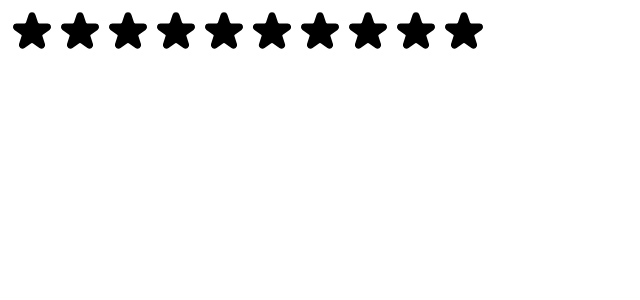
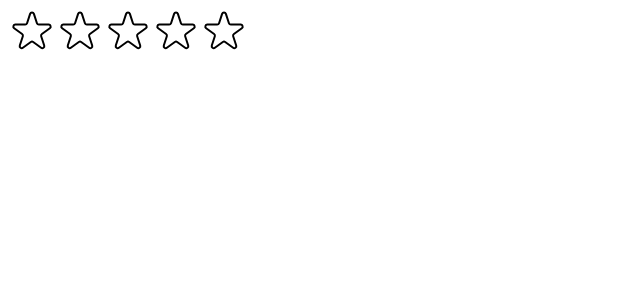
Before and after one commit to ExuLu/usepopcorn, a React (Create React App) app: page / in a window 1280 px wide. Shown: the top 300 px of the page, without its empty margins (0-640 px from the left). Built offline with nearby package versions, Linux system fonts and the light colour scheme.

Commit message:
add logic to StarRating component

```diff
--- a/src/StarRating.js
+++ b/src/StarRating.js
@@ -16,16 +16,23 @@ const textStyle = {
 };
 
 export default function StarRating({ maxRating = 5 }) {
-  const [rating, seRating] = useState(0);
+  const [rating, setRating] = useState(0);
+  const [temprRating, setTemprRating] = useState(0);
 
   return (
     <div style={containerStyle}>
       <div style={starContainerStyle}>
         {Array.from({ length: maxRating }, (_, i) => (
-          <Star key={i} onClick={() => seRating(i + 1)} />
+          <Star
+            key={i}
+            onRate={() => setRating(i + 1)}
+            onHoverIn={() => setTemprRating(i + 1)}
+            onHoverOut={() => setTemprRating(0)}
+            full={temprRating ? temprRating >= i + 1 : i + 1 <= rating}
+          />
         ))}
       </div>
-      <p style={textStyle}>{rating || ''}</p>
+      <p style={textStyle}>{temprRating || rating || ''}</p>
     </div>
   );
 }
@@ -37,9 +44,16 @@ const starStyle = {
   cursor: 'pointer',
 };
 
-function Star({ onClick }) {
+function Star({ onRate, full, onHoverIn, onHoverOut }) {
   return (
-    <span role='button' style={starStyle}>
+    <span
+      onMouseEnter={onHoverIn}
+      onMouseLeave={onHoverOut}
+      onClick={onRate}
+      role='button'
+      style={starStyle}
+    >
+      {full ? (
         <svg
           xmlns='http://www.w3.org/2000/svg'
           viewBox='0 0 20 20'
@@ -48,6 +62,21 @@ function Star({ onClick }) {
         >
           <path d='M9.049 2.927c.3-.921 1.603-.921 1.902 0l1.07 3.292a1 1 0 00.95.69h3.462c.969 0 1.371 1.24.588 1.81l-2.8 2.034a1 1 0 00-.364 1.118l1.07 3.292c.3.921-.755 1.688-1.54 1.118l-2.8-2.034a1 1 0 00-1.175 0l-2.8 2.034c-.784.57-1.838-.197-1.539-1.118l1.07-3.292a1 1 0 00-.364-1.118L2.98 8.72c-.783-.57-.38-1.81.588-1.81h3.461a1 1 0 00.951-.69l1.07-3.292z' />
         </svg>
+      ) : (
+        <svg
+          xmlns='http://www.w3.org/2000/svg'
+          fill='none'
+          viewBox='0 0 24 24'
+          stroke='#000'
+        >
+          <path
+            strokeLinecap='round'
+            strokeLinejoin='round'
+            strokeWidth='{2}'
+            d='M11.049 2.927c.3-.921 1.603-.921 1.902 0l1.519 4.674a1 1 0 00.95.69h4.915c.969 0 1.371 1.24.588 1.81l-3.976 2.888a1 1 0 00-.363 1.118l1.518 4.674c.3.922-.755 1.688-1.538 1.118l-3.976-2.888a1 1 0 00-1.176 0l-3.976 2.888c-.783.57-1.838-.197-1.538-1.118l1.518-4.674a1 1 0 00-.363-1.118l-3.976-2.888c-.784-.57-.38-1.81.588-1.81h4.914a1 1 0 00.951-.69l1.519-4.674z'
+          />
+        </svg>
+      )}
     </span>
   );
 }
@@ -60,18 +89,6 @@ FULL STAR
 
 EMPTY STAR
 
-<svg
-  xmlns="http://www.w3.org/2000/svg"
-  fill="none"
-  viewBox="0 0 24 24"
-  stroke="#000"
->
-  <path
-    strokeLinecap="round"
-    strokeLinejoin="round"
-    strokeWidth="{2}"
-    d="M11.049 2.927c.3-.921 1.603-.921 1.902 0l1.519 4.674a1 1 0 00.95.69h4.915c.969 0 1.371 1.24.588 1.81l-3.976 2.888a1 1 0 00-.363 1.118l1.518 4.674c.3.922-.755 1.688-1.538 1.118l-3.976-2.888a1 1 0 00-1.176 0l-3.976 2.888c-.783.57-1.838-.197-1.538-1.118l1.518-4.674a1 1 0 00-.363-1.118l-3.976-2.888c-.784-.57-.38-1.81.588-1.81h4.914a1 1 0 00.951-.69l1.519-4.674z"
-  />
-</svg>
+
 
 */
--- a/src/index.js
+++ b/src/index.js
@@ -9,6 +9,6 @@ const root = ReactDOM.createRoot(document.getElementById('root'));
 root.render(
   <React.StrictMode>
     {/* <App /> */}
-    <StarRating maxRating={10} />
+    <StarRating />
   </React.StrictMode>
 );
```
Lines whose indentation alone changed are shown as unchanged.
